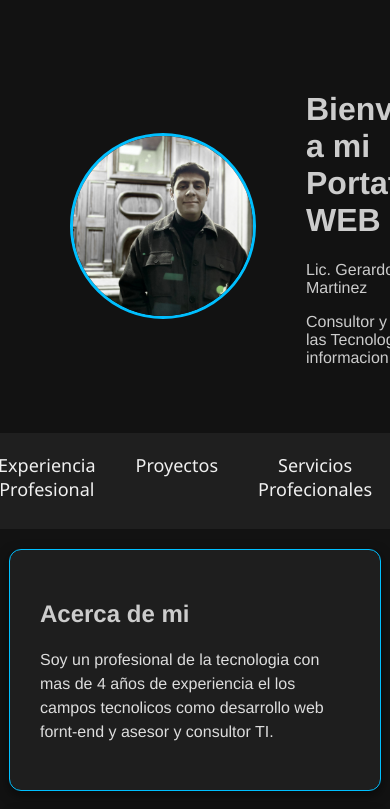
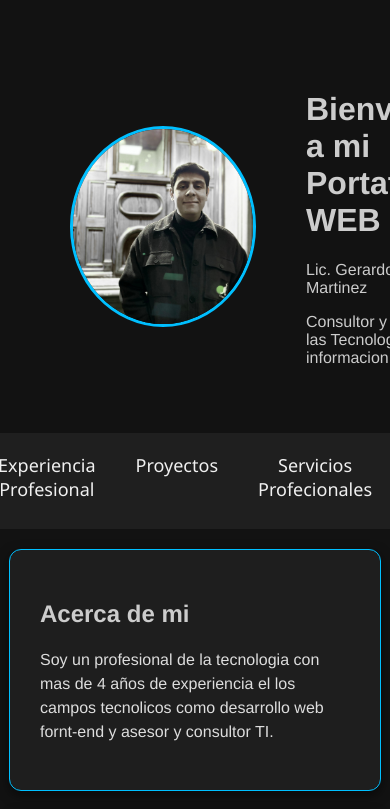
Before and after one commit to GerardoCadenaMartinez/Mi-portafolio-web-, a plain HTML site: page index.html in a window 390 px wide. Shown: the top 809 px of the page. Drawn offline with Linux system fonts and the light colour scheme.

Commit message:
Add files via upload

```diff
--- a/styles.css
+++ b/styles.css
@@ -8,8 +8,8 @@ body {      /*el body se refiere al cuerpo del html */
 
 
 .profile-photo {
-  width: 180px;          /* Tamaño fijo, ajusta a tu gusto */
-  height: 180px;         /* Igual al width para que sea cuadrada */
+  max-width: 180px;          /* Tamaño fijo, ajusta a tu gusto */
+        /* Igual al width para que sea cuadrada */
   object-fit: cover;     /* Para que no se deforme */
   border-radius: 50%;    /* La hace redonda */
   border: 3px solid #00bfff;  /* Borde del mismo tono neón */
@@ -22,6 +22,17 @@ body {      /*el body se refiere al cuerpo del html */
 }
 
 
+@media (max-width: 768px) {
+  .header-container {
+    flex-direction: column; /* Foto arriba, texto abajo */
+    text-align: center;     /* Centra el texto */
+    gap: 20px;              /* Espaciado más pequeño */
+  }
+
+  .header-text {
+    text-align: center;     /* Centra texto en móviles */
+  }
+}
 
 
 
```
